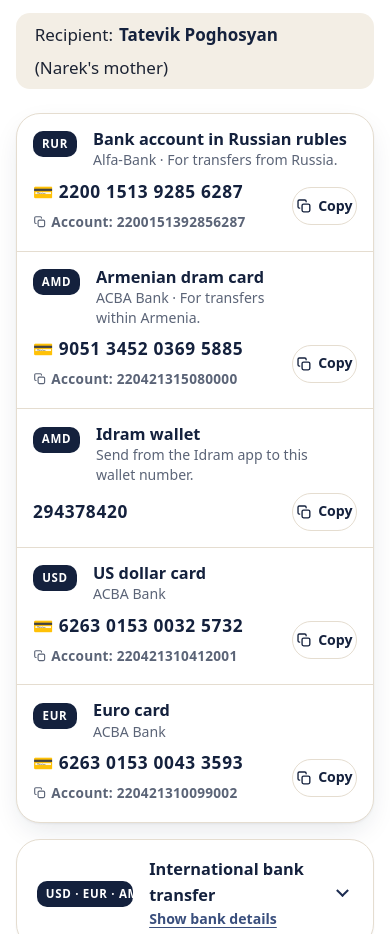
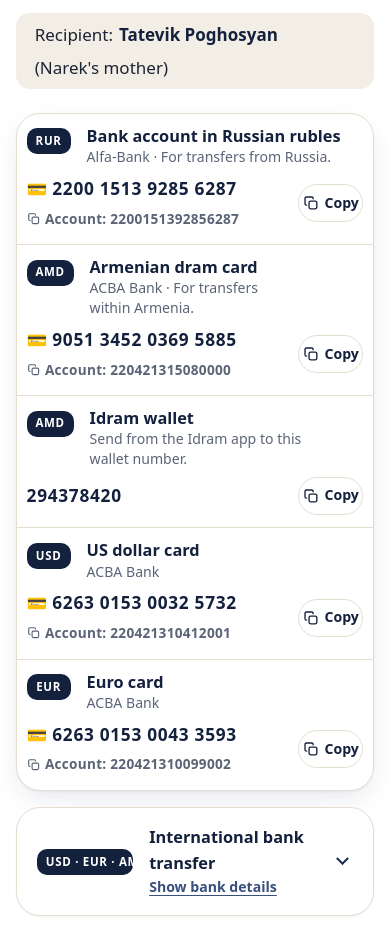
Before and after one commit to Aghas-Mh/Narek, an Eleventy site: page src/campaign.njk in a window 390 px wide. Shown: the part 1733-2667 px from the top of the page. Built offline with nearby package versions, Linux system fonts and the light colour scheme; Eleventy itself is replaced by a stand-in of ours; files that its build step writes are made by us from their sources.

Commit message:
pay-row padding fixes

```diff
--- a/src/assets/css/style.css
+++ b/src/assets/css/style.css
@@ -460,7 +460,7 @@
     grid-template-columns: auto minmax(0, 1fr) auto;
     grid-template-areas: "cur info info" "number number copy";
     align-items: start;
-    padding: 1rem;
+    padding: 0.8rem 0.6rem;
   }
   .pay-row__currency { height: 26px; min-width: 44px; font-size: 0.72rem; margin-top: 0.1rem; }
   .pay-row__account { align-items: flex-start; }
```
